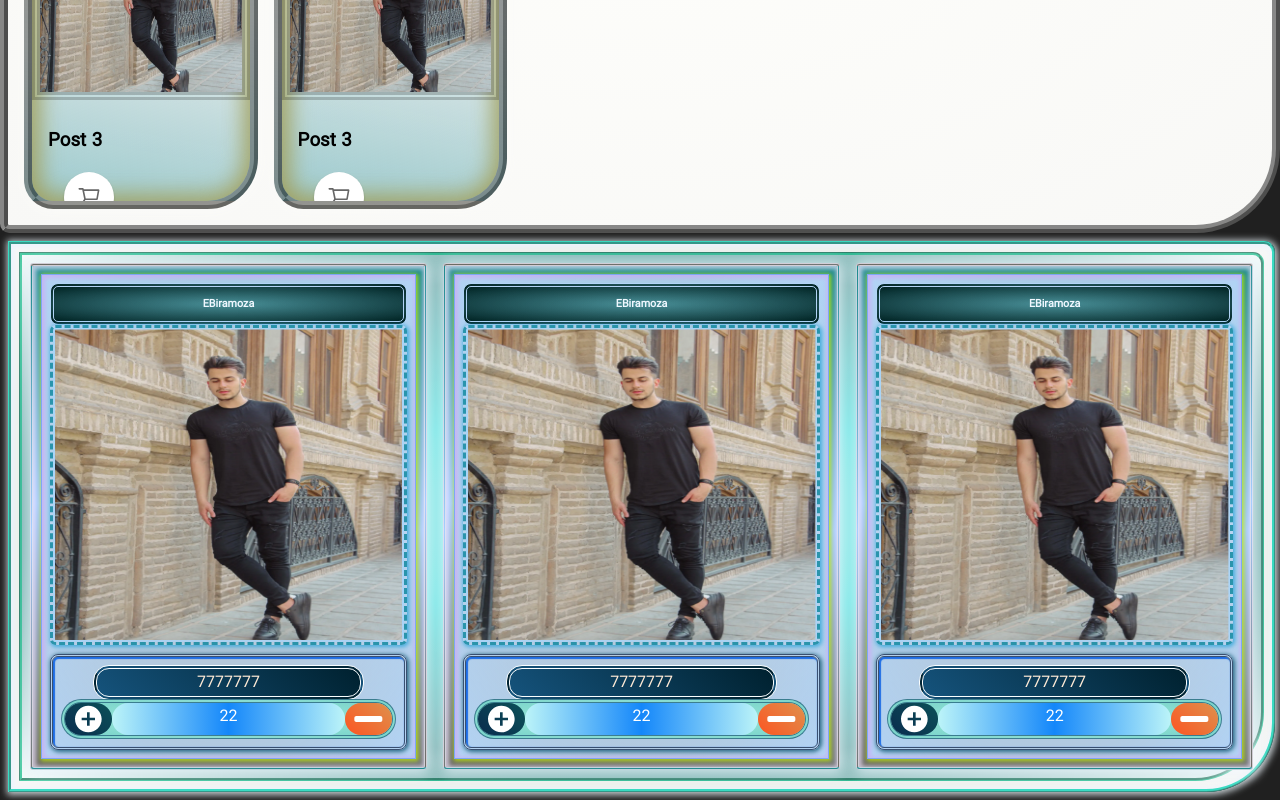
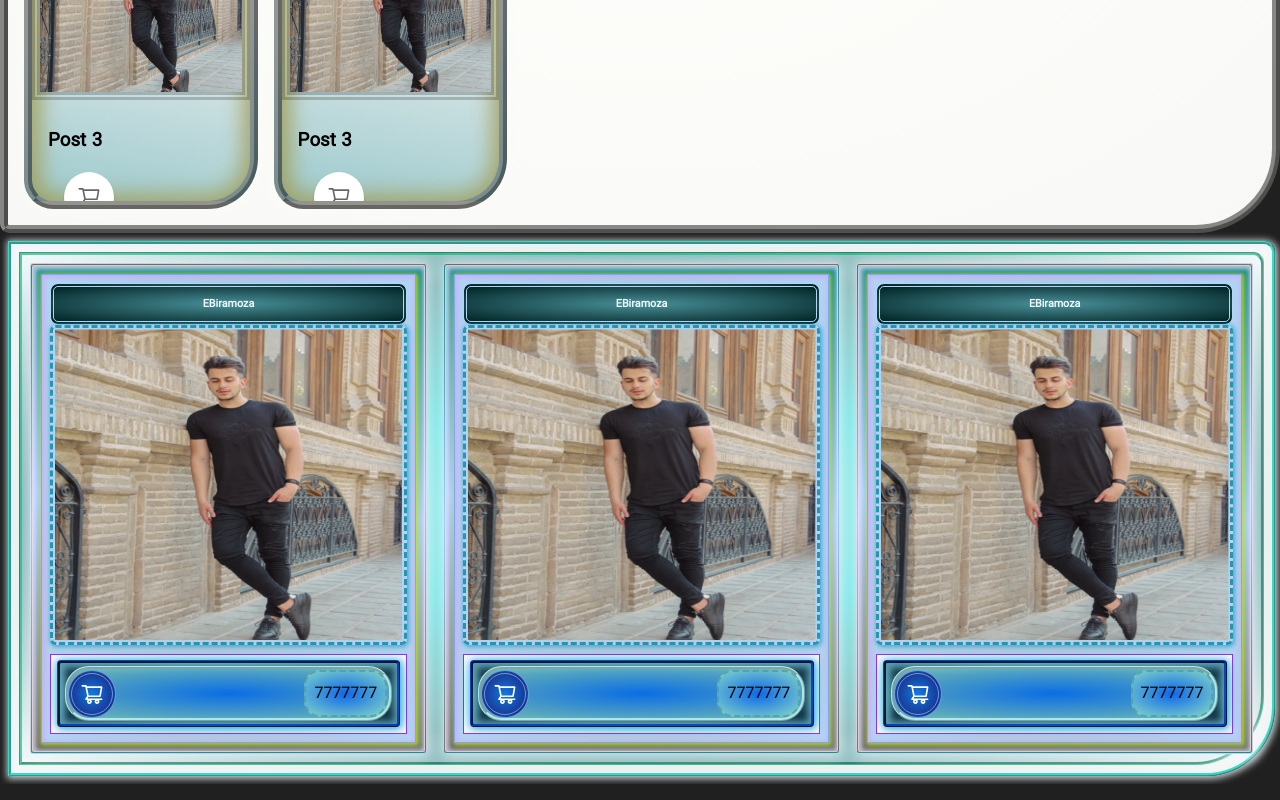
Before and after one commit to alirezashon/shopron, a Next.js app: page / in a window 1280 px wide. Shown: the part 831-1631 px from the top of the page. Built offline with nearby package versions, Linux system fonts and the light colour scheme.

Commit message:
finally handle basketPost

```diff
--- a/Components/Navigation/PC/inedx.module.css
+++ b/Components/Navigation/PC/inedx.module.css
@@ -1,5 +1,4 @@
 /** @format */
-
 
 .menuItem {
 	color: #fffffd;
@@ -54,7 +53,7 @@
 	color: #ffe5e5;
 	font-size: 1.2rem;
 	border-top: ridge 4px #34b5bc;
-	background: radial-gradient(rgb(2, 47, 45),rgb(18, 137, 170));
+	background: radial-gradient(rgb(102, 190, 185), rgb(18, 137, 170));
 	text-align: center;
 }
 
@@ -91,7 +90,7 @@
 .show {
 	opacity: 1;
 	transform: translateX(0%) translateY(0%);
-	margin-bottom: -5vh
+	margin-bottom: -5vh;
 }
 
 .hide {
@@ -114,13 +113,13 @@
 	border: none;
 	background-color: #f8f8f5;
 	border: #34bcb1 1px solid;
-	box-shadow: 1px 1px 7px 2px #050502 ,1px 1px 2px 1px #dddd8b inset;
+	box-shadow: 1px 1px 7px 2px #050502, 1px 1px 2px 1px #dddd8b inset;
 	border-radius: 17px;
 	cursor: pointer;
 }
 
 .switch:before {
-	content: "";
+	content: '';
 	position: absolute;
 	top: 3px;
 	left: 3px;
@@ -139,6 +138,6 @@
 .label {
 	font-size: 16px;
 	color: #fffefd;
-	text-shadow: 1px 1px 11px #08d9fe , 1px 1px 1px #050502;
+	text-shadow: 1px 1px 11px #08d9fe, 1px 1px 1px #050502;
 	font-size: 1.3rem;
 }
--- a/Components/PostBox/4-3/index.tsx
+++ b/Components/PostBox/4-3/index.tsx
@@ -18,6 +18,7 @@ interface Post {
 	category: string
 	quantity: number
 	description: string
+	inBasket?: number
 }
 interface BasketStore {
 	id: string
@@ -84,10 +85,32 @@ const PostBox = () => {
 			quantity: 0,
 		})) || []
 	)
-	const [basketStore, setBasketStore] = useState<BasketStore[]>([])
-	const [isAddToBasket, setIsAddToBasket] = useState<boolean>(true)
+	const [basketStore, setBasketStore] = useState<string[]>([])
+
+	const updateBasketState = (posts: Post[], basketItems: BasketStore[]) => {
+		const updatedPosts = posts.map((post) => {
+			const matchingItem = basketItems.find((item) => item.id === post._id)
+
+			return {
+				...post,
+				inBasket: matchingItem ? matchingItem.quantity : 0,
+			}
+		})
+
+		setPostStates(updatedPosts)
+	}
+
+	const inceriment = (id: string) => {
+		Add(id)
+		setBasketStore((prev) => [...prev, id])
+	}
+
+	const deceroment = (id: string) => {
+		Remove(id)
+		setBasketStore((prev) => [...prev, id])
+	}
+
 	useEffect(() => {
-		const basketCheck = () => {
 		const basketPost: string[] = JSON.parse(
 			localStorage.getItem('#B!@%$&K&E^T*O(s&') || '[]'
 		)
@@ -95,31 +118,14 @@ const PostBox = () => {
 
 		if (basketPost.length > 0) {
 			basketPost.forEach((post) => {
-					const [id, quantityStr] = post.split('*2%2&7(7)5%5!1@2')
+				const [postId, quantityStr] = post.split('*2%2&7(7)5%5!1@2')
 				const quantity = parseInt(quantityStr)
-					basketSide.push({ id, quantity })
+				basketSide.push({ id: postId, quantity })
 			})
 		}
 
-			if (basketSide.length > 0) {
-				setBasketStore(basketSide)
-				// setPostStates((prevPostStates) => {
-				// 	const basketOut = prevPostStates.filter(
-				// 		(post) => !basketSide.some((basket) => basket.id === post._id)
-				// 	)
-				// 	return basketOut
-				// })
-				const updatedPostStates = postStates.filter(
-					(post) => !basketSide.some((basket) => basket.id === post._id)
-					)
-
-					setPostStates(updatedPostStates)
-
-			}
-		}
-
-		basketCheck()
-	}, [setBasketStore,setPostStates])
+		updateBasketState(posts, basketSide)
+	}, [basketStore, posts])
 
 	return (
 		<div className={styles.postsBox}>
@@ -137,7 +143,7 @@ const PostBox = () => {
 								height={1111}
 								className={styles.image}
 							/>
-							{isAddToBasket ? (
+							{obj.inBasket && obj.inBasket > 0 ? (
 								<div className={styles.productDetails}>
 									<div className={styles.details}>
 										<div className={styles.priceBox}>
@@ -147,13 +153,13 @@ const PostBox = () => {
 											<MdAddCircle
 												className={styles.inceriment}
 												size={'3vh'}
-												onClick={() => Add(obj._id)}
+												onClick={() => inceriment(obj._id)}
 											/>
-											<p className={styles.quantity}>{obj.quantity}</p>
+											<p className={styles.quantity}>{obj.inBasket}</p>
 											<FaMinus
 												className={styles.deceriment}
 												size={'3vh'}
-												onClick={() => Remove(obj._id)}
+												onClick={() => deceroment(obj._id)}
 											/>
 										</div>
 									</div>
@@ -164,7 +170,7 @@ const PostBox = () => {
 										<div className={styles.priceBasket}>
 											<div
 												className={styles.icon}
-												onClick={() => Add(obj._id)}>
+												onClick={() => inceriment(obj._id)}>
 												<AiOutlineShoppingCart
 													size={'3vh'}
 													color={'rgb(255,255,255)'}
--- a/styles/globals.css
+++ b/styles/globals.css
@@ -32,14 +32,14 @@ a {
 
 /* Handle */
 ::-webkit-scrollbar-thumb {
-	background: #97def6;
-	border: double .7vh #012e1e;
-	box-shadow: 0px 0px 1px 1px #a2e2ff inset, 1px 1px 11px 1px #fbfbf9;
+	background: #001a22;
+	border: ridge .7vh #60ffc7;
+	box-shadow: 0px 0px 1px 1px #a2e2ff inset, 1px 1px 2px 1px #fbfbf9;
 	border-radius: 4px;
 }
 
 /* Handle on hover */
-::-webkit-scrollbar-thumb:hover {
+::-webkit-scrollbar-thumb:hover{
 	background: rgb(9, 80, 193);
 	box-shadow: 0px 0px 1px 1px #0d0c05, 1px 1px 1px 1px #fbfbf9 inset;
 }
```
Also changed, not shown: Components/Basket/Products/index.tsx (+152 -6 lines). Lines whose indentation alone changed are shown as unchanged.
